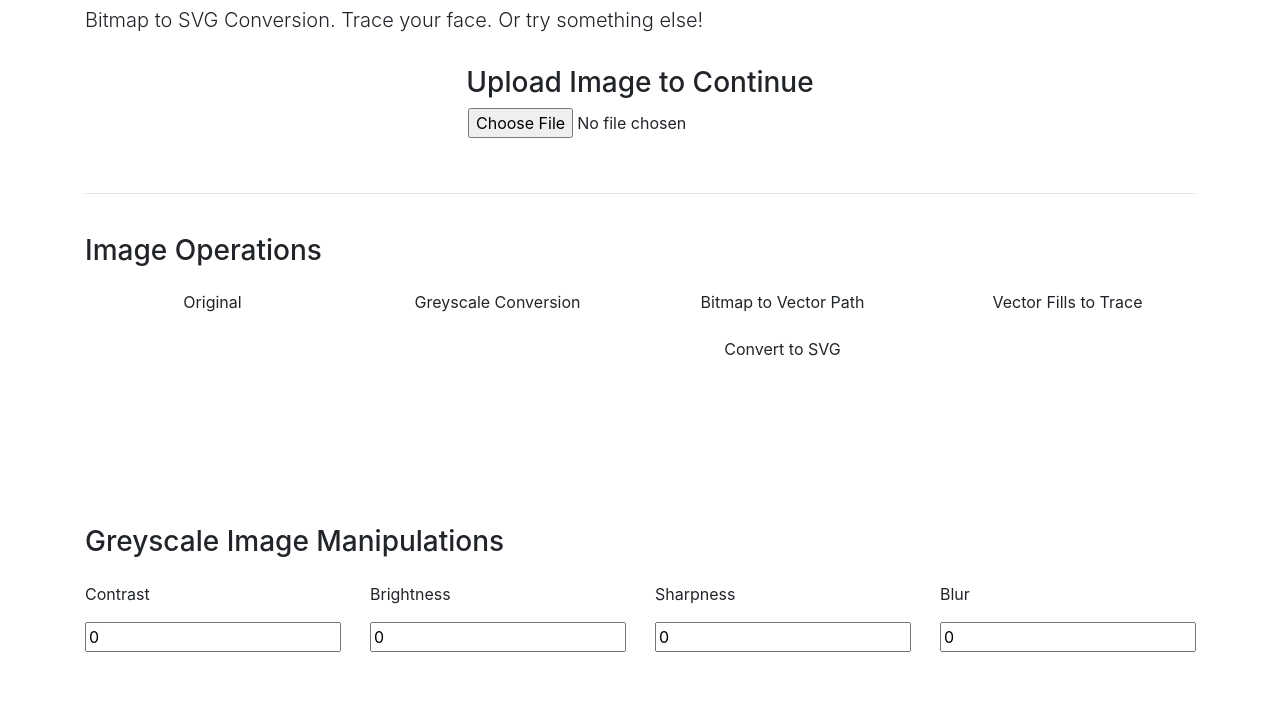
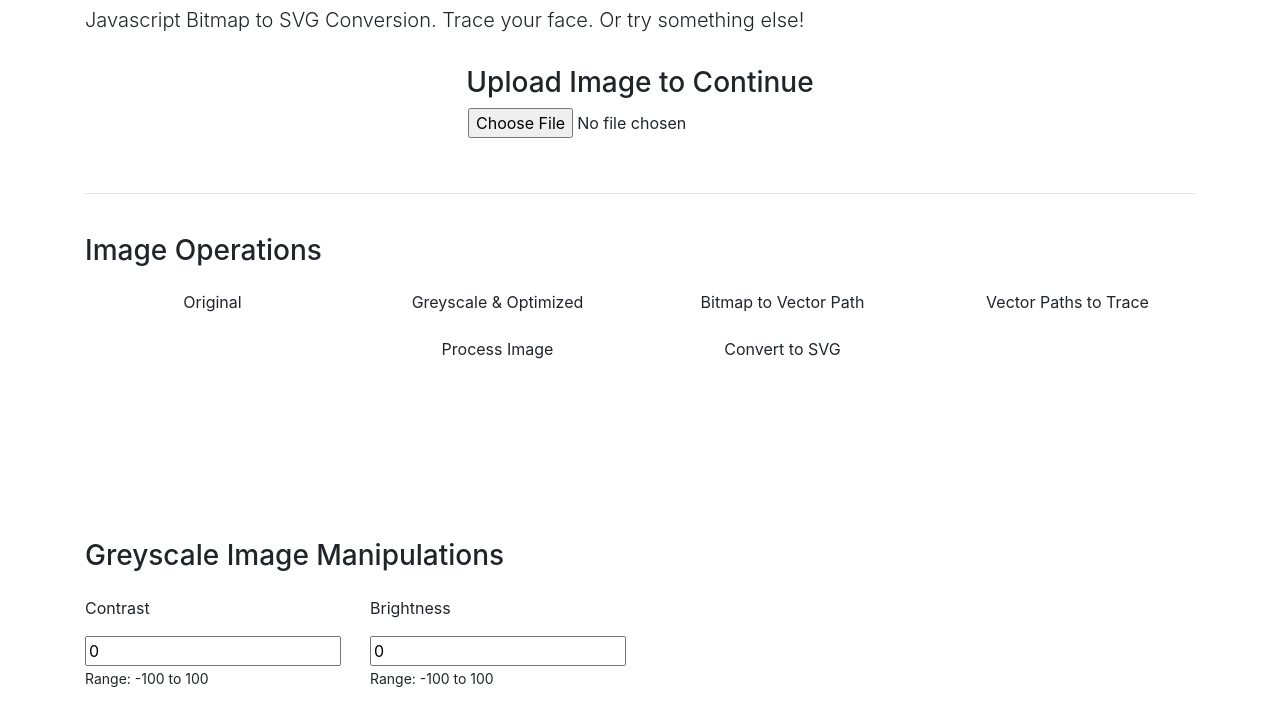
Before and after one commit to dirtybirdnj/facetrace, a website: page index.html in a window 1280 px wide. Shown: the part 51-776 px from the top of the page. Drawn offline with nearby package versions, Linux system fonts and the light colour scheme.

Commit message:
Made img processing NOT automatic

```diff
--- a/index.html
+++ b/index.html
@@ -24,7 +24,7 @@
 
       <div class="page-header">
         <h1>FaceTrace</h1>
-        <p class="lead">Bitmap to SVG Conversion. Trace your face. Or try something else!</p>
+        <p class="lead">Javascript Bitmap to SVG Conversion. Trace your face. Or try something else!</p>
       </div>
 
       <div id="uploadContainer">
@@ -44,39 +44,34 @@
           <img id="imgSubmit" class="previewImage" src="" />
         </div>
         <div class="col-md-3">
-          <p>Greyscale Conversion</p>
+          <p>Greyscale &amp; Optimized</p>
+          <input id="processImg" onclick="processImg()" type="button" class="btn" value="Process Image"/>
           <canvas id="imgGreyscale" class="previewImage"></canvas>
-          <img id="greyscaleBitmap" src=""/>
+
         </div>
         <div class="col-md-3">
           <p>Bitmap to Vector Path</p>
+          <input id="convertSVG" onclick="convertSVG()" type="button" class="btn" value="Convert to SVG"/>
           <div id="svgContainer" class="previewImage"></div>
-          <input id="convertSVG" onclick="convertSVG()" type="button" class="btn" value="Convert to SVG"/>
+
         </div>
-        <div class="col-md-3">Vector Fills to Trace</div>
+        <div class="col-md-3">Vector Paths to Trace</div>
       </div>
 
       <h3>Greyscale Image Manipulations</h3>
-      <div class="row" class="text-center">
+      <div class="row">
         <div class="col-md-3">
           <p>Contrast</p>
-          <input type="text" id="imgContrast" value="0"/>
+          <input type="text" id="imgContrast" value="0"/><br/>
+          <small>Range: -100 to 100</small>
         </div>
 
         <div class="col-md-3">
           <p>Brightness</p>
-          <input type="text" id="imgContrast" value="0"/>
+          <input type="text" id="imgBrightness" value="0"/><br/>
+          <small>Range: -100 to 100</small>
         </div>
 
-        <div class="col-md-3">
-          <p>Sharpness</p>
-          <input type="text" id="imgContrast" value="0"/>
-        </div>
-
-        <div class="col-md-3">
-          <p>Blur</p>
-          <input type="text" id="imgContrast" value="0"/>
-        </div>
       </div>
 
 
--- a/js/main.js
+++ b/js/main.js
@@ -12,10 +12,12 @@ function previewFile() {
 
   	$(uploadContainer).slideUp();
     preview.src = reader.result;
-    convertGreyscale().then(function()
-    	{ displaySVG(); },
-    	{  }
-    );
+    convertGreyscale();
+
+    // convertGreyscale().then(function()
+    // 	{ displaySVG(); },
+    // 	{  }
+    // );
 
 
   }
@@ -27,13 +29,45 @@ function previewFile() {
   }
 }
 
+function processImg(){
+
+  var preview = document.querySelector('#imgSubmit');
+  var brightness = document.querySelector('#imgBrightness');
+  var contrast = document.querySelector('#imgContrast');
+
+  Caman('#imgGreyscale',preview.src, function(){
+
+    this.resize({width: 260});
+
+    if(contrast.value != 0) this.contrast(contrast.value);
+    if(brightness.value != 0) this.brightness(brightness.value);
+
+    this.render();
+
+  });
+
+}
+
 function convertGreyscale(){
 
   var preview = document.querySelector('#imgSubmit');
 
   Caman('#imgGreyscale',preview.src, function(){
-  	this.saturation(-100).render();
+
+    this.resize({width: 260});
+
+  //  this.contrast(50);
+  //  //this.sharpen(100);
+  //  this.brightness(5);
+  //  //this.noise(50);
+  //  //this.exposure(50);
+  //  //this.gamma(3);
+    this.greyscale();
+    this.render();
+
   });
+
+  return;
 
 }
 
```
